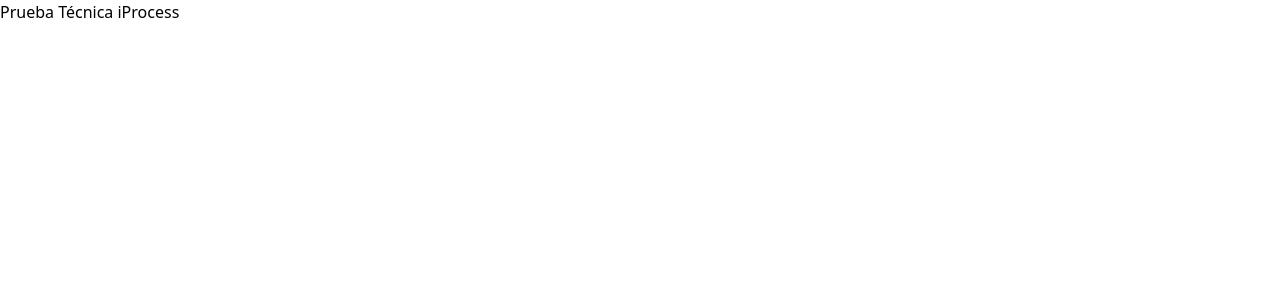
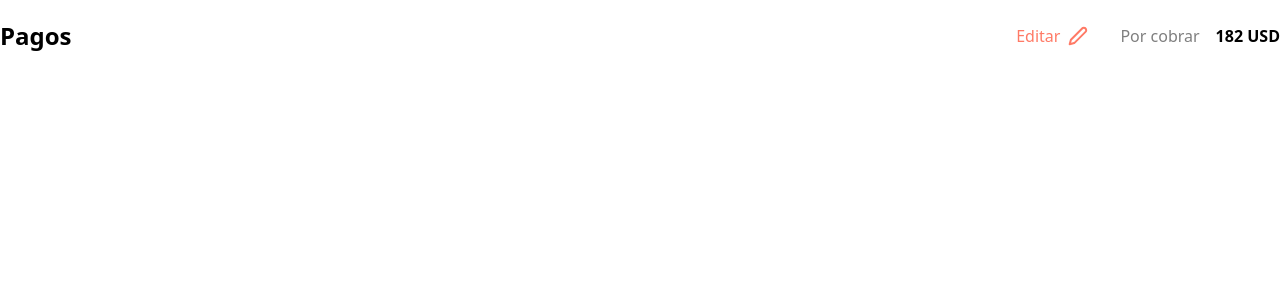
Before and after one commit to cristianqsanchez/prueba-tecnica-iprocess, a React (Vite) app: page / in a window 1280 px wide. Shown: the top 300 px of the page. Built offline with nearby package versions, Linux system fonts and the light colour scheme.

Commit message:
add payments settings provider & header

```diff
--- a/src/App.tsx
+++ b/src/App.tsx
@@ -1,7 +1,13 @@
+import { DEFAULT_SETTINGS } from '@/consts'
+import { PaymentsSettingsProvider } from '@/context/payments-settings'
+import { Header } from '@/components/header'
+
 function App () {
   return (
     <>
-      <h1>Prueba Técnica iProcess</h1>
+      <PaymentsSettingsProvider {...DEFAULT_SETTINGS}>
+        <Header />
+      </PaymentsSettingsProvider>
     </>
   )
 }
```
